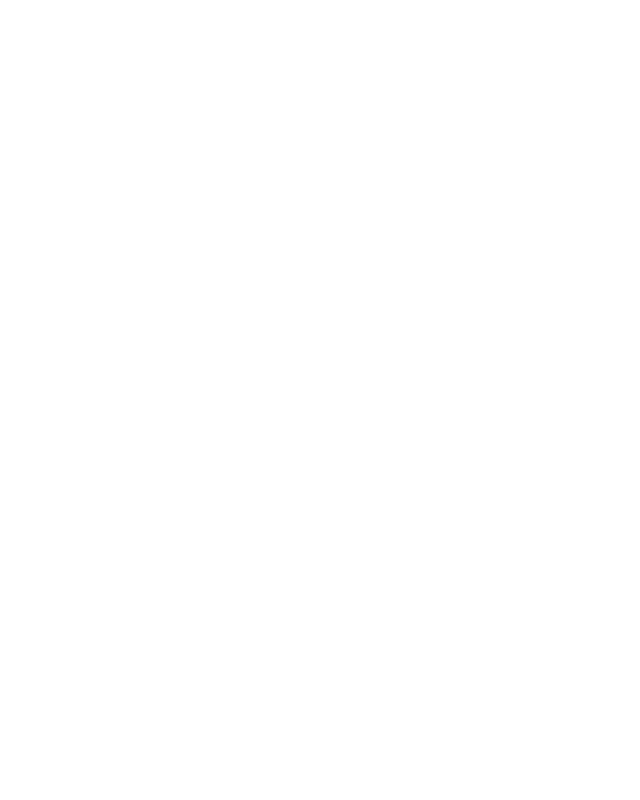
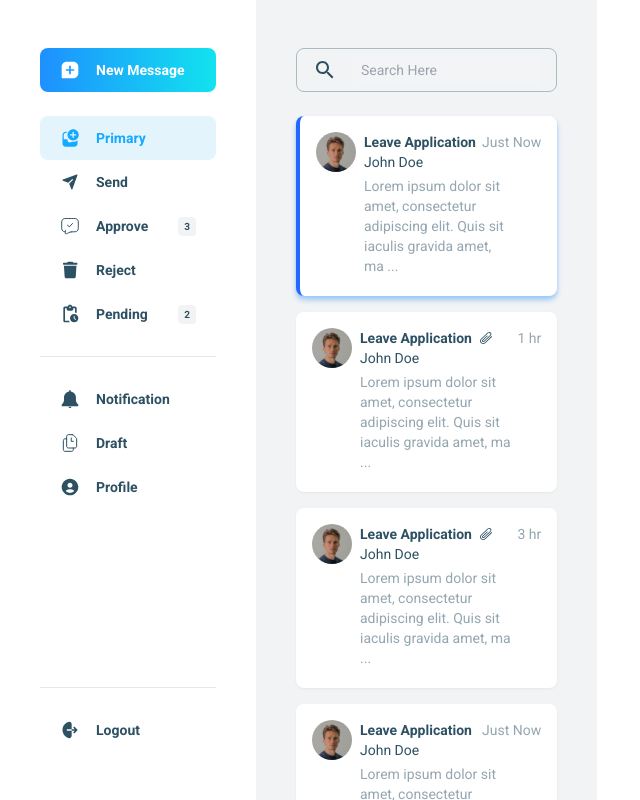
Before and after one commit to Coders-Royale/E-Daftar, a React (Create React App) app in the folder client/: page /user/sent in a window 1280 px wide. Before the commit this address had no page. Shown: the whole page, without its empty margins (0-640 px from the left). Built offline with nearby package versions, Linux system fonts and the light colour scheme.

Commit message:
build: middlebar for user

```diff
--- a/client/src/App.tsx
+++ b/client/src/App.tsx
@@ -9,6 +9,7 @@ import Dashboard from "./pages/admin/dashboard";
 import Tracking from './pages/admin/Tracking';
 import Notifications from './pages/admin/Notifications';
 import Profile from './pages/user/Profile';
+import Sent from './pages/user/Sent';
 
 export const queryClient = new QueryClient({
   defaultOptions: {
@@ -32,6 +33,7 @@ const App: React.FC = () => {
           <Route path="/admin/tracking" element={<Tracking />} />
           <Route path="/admin/notifications" element={<Notifications />} />
           <Route path="/user/profile" element={<Profile />} />
+          <Route path='/user/sent' element={<Sent />} />
         </Routes>
       </QueryClientProvider>
     </div>
--- /dev/null
+++ b/client/src/components/MiddleBarComponent.tsx
@@ -0,0 +1,40 @@
+import React, { } from "react";
+
+import PaperClip from '../images/icons/middlebar_component_attach.svg';
+
+export interface MiddleBarComponentProps {
+  image: string;
+  title: string;
+  name: string;
+  time: string;
+  content: string;
+  attachment: boolean; // make functionality for this.
+  selected: boolean;
+}
+
+export default function Sidebar({ image, title, name, time, content, attachment, selected }: MiddleBarComponentProps) {
+
+  return (
+    <div className={`bg-white rounded-lg drop-shadow-sm px-4 py-4 mb-4 hover:cursor-pointer ${selected ? 'border-l-4 border-blue-450 shadow-blue-300 shadow-md' : ''} `}>
+      <div className="flex flex-row justify-between">
+        <div className='flex flex-row gap-2'>
+          <img
+            src={image}
+            alt="man"
+            className="w-10 h-10 rounded-full"
+          />
+          <div className=''>
+            <h1 className='text-sm font-bold text-gray-750'>{title}<span className={`${attachment ? 'visible' : 'hidden'} float-right`}><img src={PaperClip} alt='attach-icon' className='pl-2 pt-1' /></span></h1>
+            <h1 className='text-sm font-normal text-gray-750'>{name}</h1>
+          </div>
+        </div>
+
+        <h1 className='text-sm font-normal text-gray-550'>{time}</h1>
+      </div>
+
+      <h1 className='my-1 px-7 pl-12 text-sm font-normal text-gray-550'>
+        {content}
+      </h1>
+    </div>
+  )
+}
--- /dev/null
+++ b/client/src/components/Middlebar.tsx
@@ -0,0 +1,76 @@
+import React, { useState } from "react";
+
+import MiddleBarComponent from '../components/MiddleBarComponent';
+import SearchIcon from '@mui/icons-material/Search';
+import Man from "../images/man.svg";
+
+interface MiddleBarData {
+  image: string;
+  title: string;
+  name: string;
+  time: string;
+  content: string;
+  attachment: boolean;
+}
+
+const MiddleBarContent: MiddleBarData[] = [
+  {
+    image: Man,
+    title: "Leave Application",
+    name: "John Doe",
+    time: "Just Now",
+    content: "Lorem ipsum dolor sit amet, consectetur adipiscing elit. Quis sit iaculis gravida amet, ma ... ",
+    attachment: false,
+  },
+  {
+    image: Man,
+    title: "Leave Application",
+    name: "John Doe",
+    time: "1 hr",
+    content: "Lorem ipsum dolor sit amet, consectetur adipiscing elit. Quis sit iaculis gravida amet, ma ... ",
+    attachment: true,
+  },
+  {
+    image: Man,
+    title: "Leave Application",
+    name: "John Doe",
+    time: "3 hr",
+    content: "Lorem ipsum dolor sit amet, consectetur adipiscing elit. Quis sit iaculis gravida amet, ma ... ",
+    attachment: true,
+  },
+  {
+    image: Man,
+    title: "Leave Application",
+    name: "John Doe",
+    time: "Just Now",
+    content: "Lorem ipsum dolor sit amet, consectetur adipiscing elit. Quis sit iaculis gravida amet, ma ... ",
+    attachment: false,
+  },
+];
+
+export default function MiddleBar() {
+  const [selected, setSelected] = useState<Number>(0);
+
+  return (
+    <div className="px-10 py-12 bg-gray-350 min-h-screen flex flex-col justify-start">
+      <div>
+        <div className="flex gap-4 items-center rounded-lg mb-6">
+          <div className="bg-white-gray-150 border border-gray-450 rounded-lg h-11 flex flex-row w-full">
+            <div className='pl-4 py-2'>
+              <SearchIcon fontSize="medium" className='text-gray-750' />
+            </div>
+            <input className='bg-gray-100 h-8 my-auto mx-4 px-2 text-sm w-full' placeholder='Search Here'></input>
+          </div>
+        </div>
+      </div>
+
+      <div>
+        {MiddleBarContent.map((item, index) => index === selected ?
+          <div key={index} onClick={() => setSelected(index)}><MiddleBarComponent image={item.image} title={item.title} name={item.name} time={item.time} content={item.content} attachment={item.attachment} selected={true} /></div> :
+          <div key={index} onClick={() => setSelected(index)}><MiddleBarComponent image={item.image} title={item.title} name={item.name} time={item.time} content={item.content} attachment={item.attachment} selected={false} /></div>
+        )}
+      </div>
+
+    </div>
+  );
+}
--- a/client/src/components/Sidebar.tsx
+++ b/client/src/components/Sidebar.tsx
@@ -113,7 +113,7 @@ export default function Sidebar() {
                   {item.number}
                 </p>
               </div>
-              {index == 4 || index > 7 ? (
+              {index === 4 || index > 7 ? (
                 <hr className="text-gray-450 my-5" />
               ) : null}
             </div>
--- /dev/null
+++ b/client/src/pages/user/Sent.tsx
@@ -0,0 +1,24 @@
+import React, { } from "react";
+import Sidebar from "../../components/Sidebar";
+import Middlebar from '../../components/Middlebar';
+
+import SearchIcon from '@mui/icons-material/Search';
+import Man from '../../images/man.svg';
+
+const Sent = () => {
+
+  return (
+    <div className="h-screen flex bg-white overflow-hidden">
+      <div className="w-1/4">
+        <Sidebar />
+      </div>
+      <div className="w-full overflow-scroll">
+        <div className="w-1/3">
+          <Middlebar />
+        </div>
+      </div>
+    </div>
+  );
+};
+
+export default Sent;
```
Also changed, not shown: client/src/images/icons/middlebar_component_attach.svg (added).
